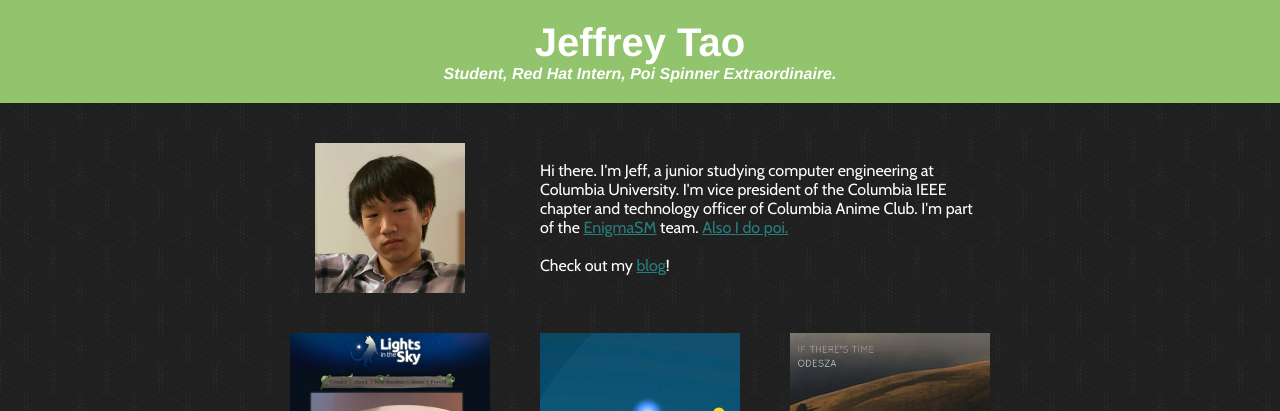
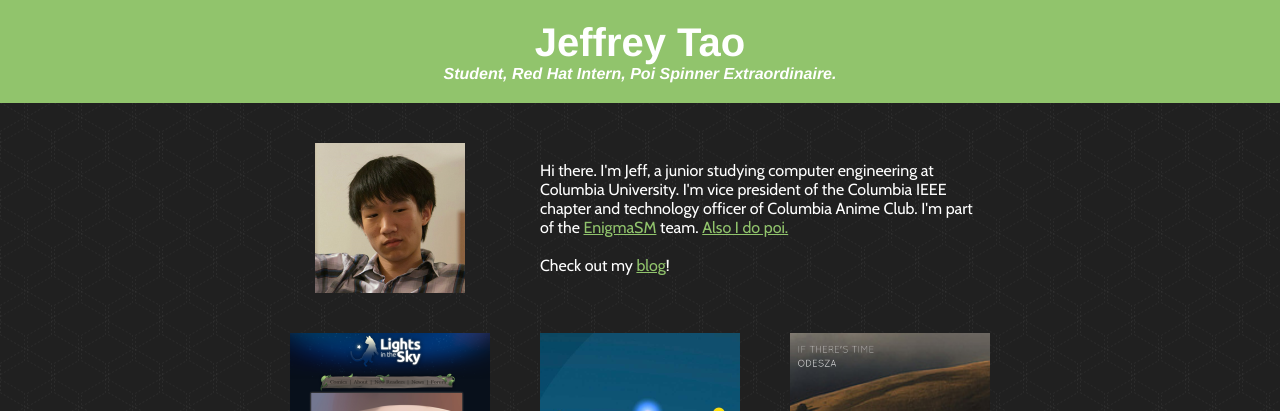
Before and after one commit to Speculative/old_website, a Jekyll site: the page index.html, which Jekyll copies as it is, in a window 1280 px wide. Shown: the top 411 px of the page. Built offline with Jekyll 4.4.1, drawn with Linux system fonts in a browser that asks for light colours; some web fonts are replaced; Markdown is read by kramdown in place of the engine named in the settings.

Commit message:
Main blurb link colors

```diff
--- a/css/common.css
+++ b/css/common.css
@@ -36,12 +36,14 @@ html {
 }
 
 article a, article a:visited {
-	color: #287D7D;
+	color: #91C46C;
+	/* #287D7D; */
 	transition: background-color .2s ease-in-out, color .2s ease-in-out;
 }
 
 article a:hover, article a:active {
-	background-color: #C6E070;
+	background-color: #287D7D;
+	/* #C6E070; */
 }
 
 ::selection {
```
